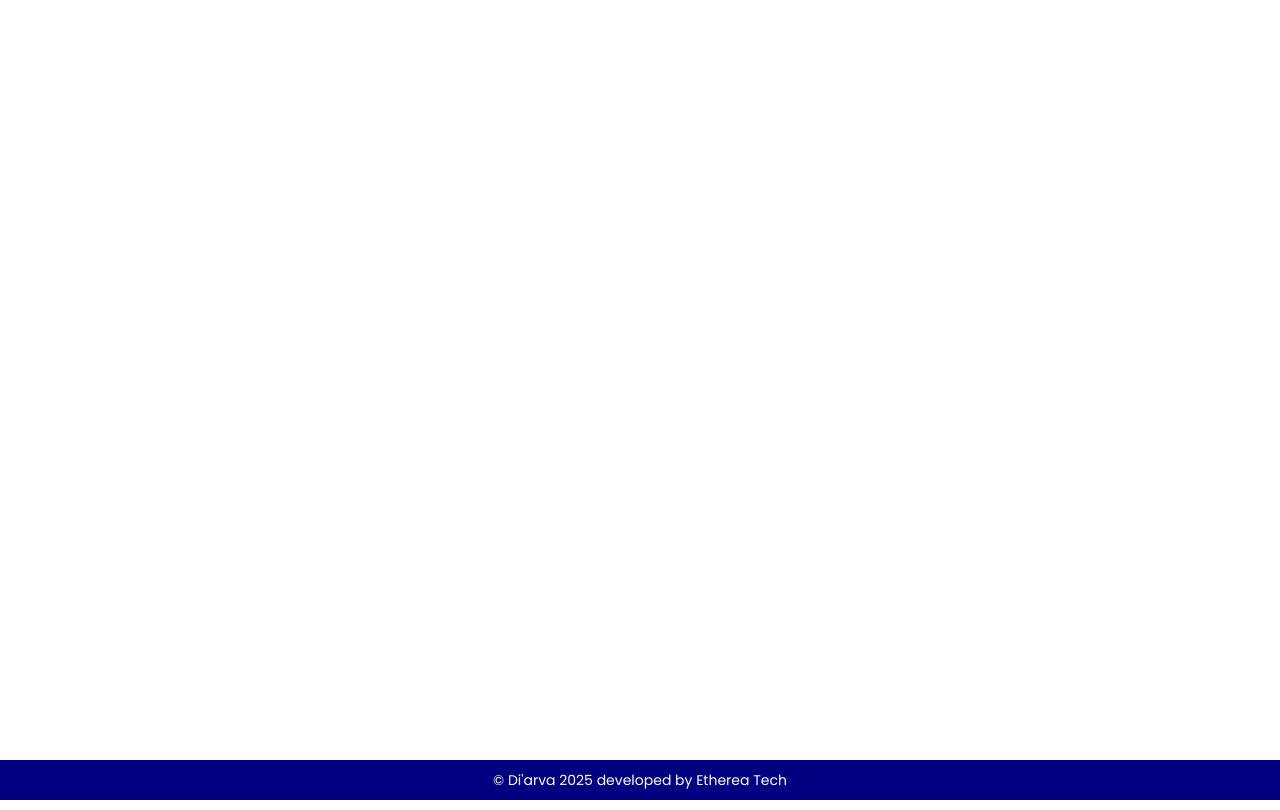
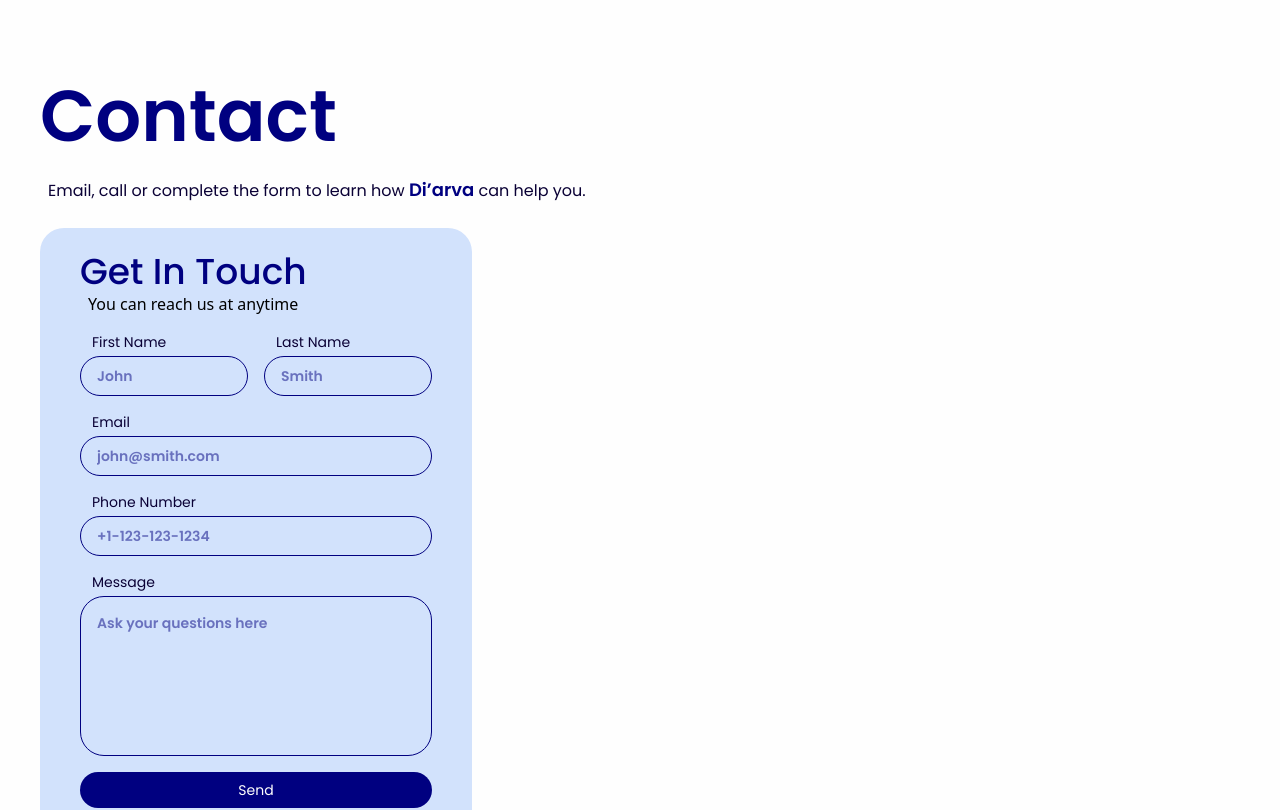
Before and after one commit to Di-arva/Frontend, a React (Vite) app: page / in a window 1280 px wide. Shown: the top 810 px of the page. Built offline with nearby package versions, Linux system fonts and the light colour scheme.

Commit message:
Develop Contact Component

```diff
--- a/src/App.jsx
+++ b/src/App.jsx
@@ -1,10 +1,11 @@
+import Contact from "./Components/Contact";
 import Footer from "./Components/Footer";
 
 function App() {
   return (
     <>
-      <div className="min-h-screen flex flex-col">
-        <div className="flex-grow">{/* main content goes here */}</div>
+      <div className="min-h-screen flex flex-col bg-lightbg ">
+        <div className="flex-grow ml-10"><Contact/></div>
         <Footer />
       </div>
     </>
--- /dev/null
+++ b/src/Components/Contact.jsx
@@ -0,0 +1,45 @@
+
+
+const Contact = () => {
+  return (
+    <div className="my-20">
+    <h2 className="text-darkblue font-poppins text-7xl font-semibold">Contact</h2>
+    <p className="font-poppins w-1/2 ml-2 mt-6 text-darkblack">Email, call or complete the form to learn how <span className="text-darkblue font-semibold text-lg">Di’arva </span>can help you.</p>
+
+        <div className="bg-lightblue w-108  rounded-3xl mt-6 px-10 py-6">
+            <h3 className="text-darkblue font-poppins text-4xl font-medium">Get In Touch</h3>
+            <p className="mt-1/2 ml-2 text-base">You can reach us at anytime</p>
+            <form className="font-poppins">
+                <div className="flex py-4">
+                <div className="flex flex-col">
+                  <label for="firstname"  className="text-darkblack text-sm mb-1 px-3">First Name </label>
+                  <input className="border mr-4 w-42 border-darkblue h-10 rounded-3xl text-sm px-4 text-darkblue font-semibold  placeholder:text-sm" type="text" name="firstname" id="firstname" placeholder="John" required />
+                </div>
+                <div className="flex flex-col">
+                  <label for="lastname"  className="text-darkblack text-sm mb-1 px-3">Last Name </label>
+                  <input className="border w-42 border-darkblue h-10 rounded-3xl text-sm px-4 text-darkblue font-semibold  placeholder:text-sm" type="text" name="lastname" id="lastname" placeholder="Smith" required />
+                </div>
+
+                </div>
+                <div className="flex flex-col">
+                  <label for="emailid"  className="text-darkblack text-sm mb-1 px-3">Email </label>
+                  <input className="border w-full border-darkblue h-10 rounded-3xl text-sm px-4 text-darkblue font-semibold  placeholder:text-sm" type="email" name="emailid" id="emailid" placeholder="john@smith.com" required />
+                </div>
+                <div className="flex flex-col mt-4">
+                  <label for="phone"  className="text-darkblack text-sm mb-1 px-3">Phone Number </label>
+                  <input className="border w-full border-darkblue h-10 rounded-3xl text-sm px-4 text-darkblue font-semibold  placeholder:text-sm" type="tel" name="phone" id="phone" placeholder="+1-123-123-1234"
+    pattern="\+1-\d{3}-\d{3}-\d{4}" required />
+                </div>
+                <div className="flex flex-col mt-4">
+                  <label for="message"  className="text-darkblack text-sm mb-1 px-3">Message </label>
+                  <textarea className="border resize-none w-full h-40 border-darkblue rounded-3xl text-sm p-4 text-darkblue font-semibold  placeholder:text-sm "  name="message" id="message" placeholder="Ask your questions here" required />
+                </div>
+               <button className="bg-darkblue w-full text-sm  text-lightbg font-poppins p-2 rounded-4xl mt-4 cursor-pointer" aria-label="Send">Send</button>
+               <p className="text-sm text-darkblack px-4 mt-4 py-2">By contacting us you agree to our <span className="text-darkblue font-semibold">T&C</span> and <span className="text-darkblue font-semibold">Privacy Policy</span></p>
+            </form>
+        </div>
+    </div>
+  )
+}
+
+export default Contact
```
